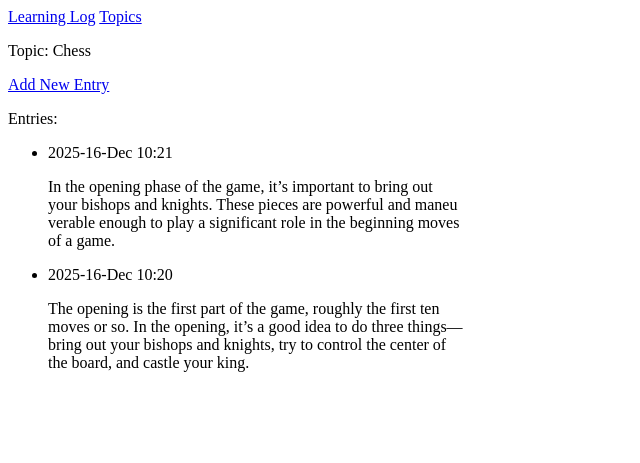
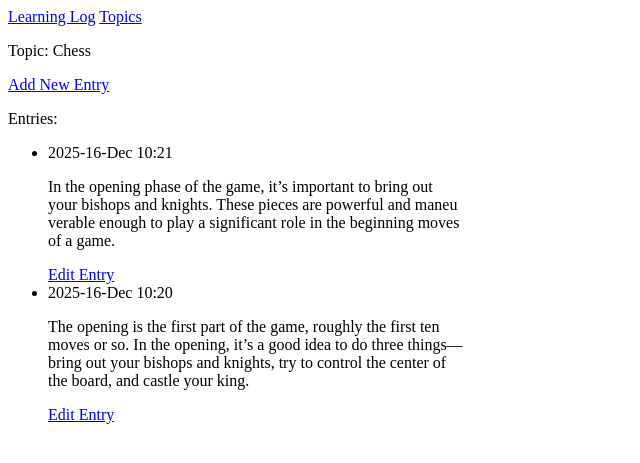
Before and after one commit to LeoHobs20s/Learning-Log, a Django app: page /topic/1/ in a window 1280 px wide. Shown: the top 463 px of the page, without its empty margins (0-640 px from the left). Run offline with Django 5.2, Linux system fonts and the light colour scheme; data comes from the database, SQL or seed files in the repository; both versions use the stored data as it was after the commit.

Commit message:
Added Page to edit entries

```diff
--- a/learning_logs/templates/learning_logs/new_entry.html
+++ b/learning_logs/templates/learning_logs/new_entry.html
@@ -3,7 +3,7 @@
 {% block content %}
 
     <div>
-        <h2> {{ topic }} </h2>
+        <h2> <a href="{% url 'topic' topic.id %}">{{ topic }}</a></h2>
     </div>
 
     <div>
--- a/learning_logs/templates/learning_logs/topic.html
+++ b/learning_logs/templates/learning_logs/topic.html
@@ -25,6 +25,10 @@
                     <div>
                         {{ entry.text | linebreaks }}
                     </div>
+
+                    <div>
+                        <a href="{% url 'edit_entry' entry.id %}">Edit Entry</a>
+                    </div>
                 </li>
                 {% empty %}
                 <li>
--- a/learning_logs/urls.py
+++ b/learning_logs/urls.py
@@ -8,5 +8,6 @@ urlpatterns = [
     path('topics/', views.topics, name='topics'),
     path('topic/<int:topic_id>/', views.topic, name='topic'),
     path('new_topic/', views.new_topic, name='new_topic'),
-    path('new_entry/<int:topic_id>', views.new_entry, name='new_entry')
+    path('new_entry/<int:topic_id>', views.new_entry, name='new_entry'),
+    path('edit_entry/<int:entry_id>/', views.edit_entry, name='edit_entry'),
 ]
--- a/learning_logs/views.py
+++ b/learning_logs/views.py
@@ -2,7 +2,7 @@ from django.shortcuts import render, get_object_or_404
 from django.http import HttpResponseRedirect
 from django.urls  import reverse
 
-from .models import Topic
+from .models import Topic, Entry
 from .forms import TopicForm, EntryForm
 
 def index(request):
@@ -58,3 +58,21 @@ def new_entry(request, topic_id):
 
     context = {'topic':topic, 'form':form}
     return render(request, 'learning_logs/new_entry.html', context)
+
+def edit_entry(request, entry_id):
+    """ Edit existing entries """
+
+    entry = get_object_or_404(Entry, pk=entry_id)
+    topic = entry.topic
+
+    if request.method != 'POST':
+        # No Data Submitted; create blank form
+        form = EntryForm(instance=entry)
+    else:
+        # POST Data submitted; process data
+        form = EntryForm(instance=entry, data=request.POST)
+        form.save()
+        return HttpResponseRedirect(reverse('topic', args=[topic.id]))
+
+    context = {'topic':topic, 'entry':entry, 'form':form}
+    return render(request, 'learning_logs/edit_entry.html', context)
```
Also changed, not shown: learning_logs/templates/learning_logs/edit_entry.html (added, +25 -0 lines), db.sqlite3.
